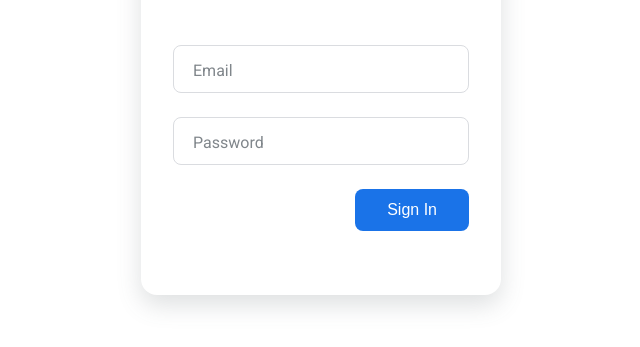
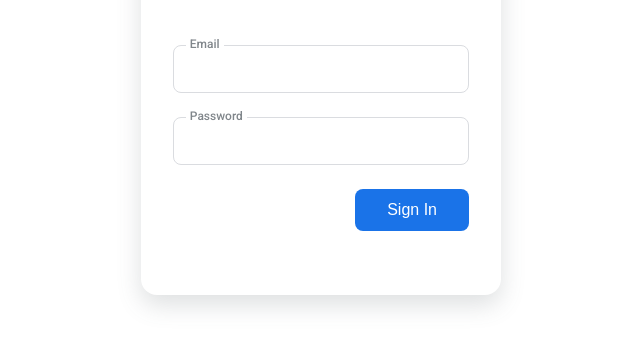
Before and after one commit to israelndou/Google-Inspired-SignIn-form, a plain HTML site: page index.html in a window 1280 px wide. Shown: the part 305-652 px from the top of the page, without its empty margins (319-959 px from the left). Drawn offline with Linux system fonts and the light colour scheme.

Commit message:
Input focus sticky top label

```diff
--- a/dist/css/styles.css
+++ b/dist/css/styles.css
@@ -111,3 +111,11 @@ h1 {
   font-weight: 500;
   z-index: 10;
 }
+
+.form__input:not(:placeholder-shown).form__input:not(:focus) + .form__label {
+  top: -.5rem;
+  left: .8rem;
+  font-size: var(--small-font-size);
+  font-weight: 500;
+  z-index: 10;
+}
--- a/dist/scss/styles.scss
+++ b/dist/scss/styles.scss
@@ -107,3 +107,12 @@ h1 {
     font-weight: 500;
     z-index: 10;
 }
+
+// Input focus sticky top label
+.form__input:not(:placeholder-shown).form__input:not(:focus) + .form__label {
+    top: -.5rem;
+    left: .8rem;
+    font-size: var(--small-font-size);
+    font-weight: 500;
+    z-index: 10;
+}
```
